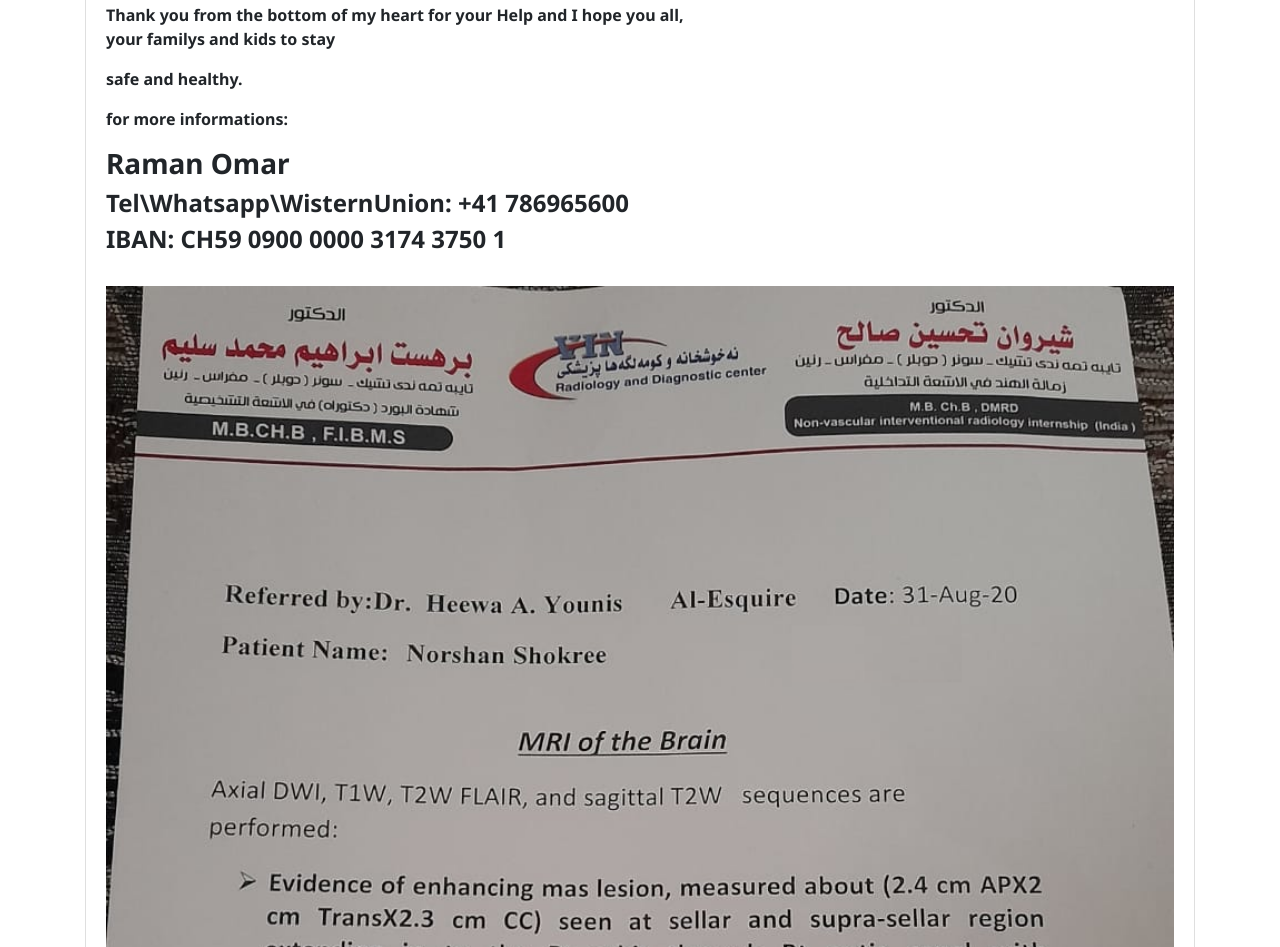
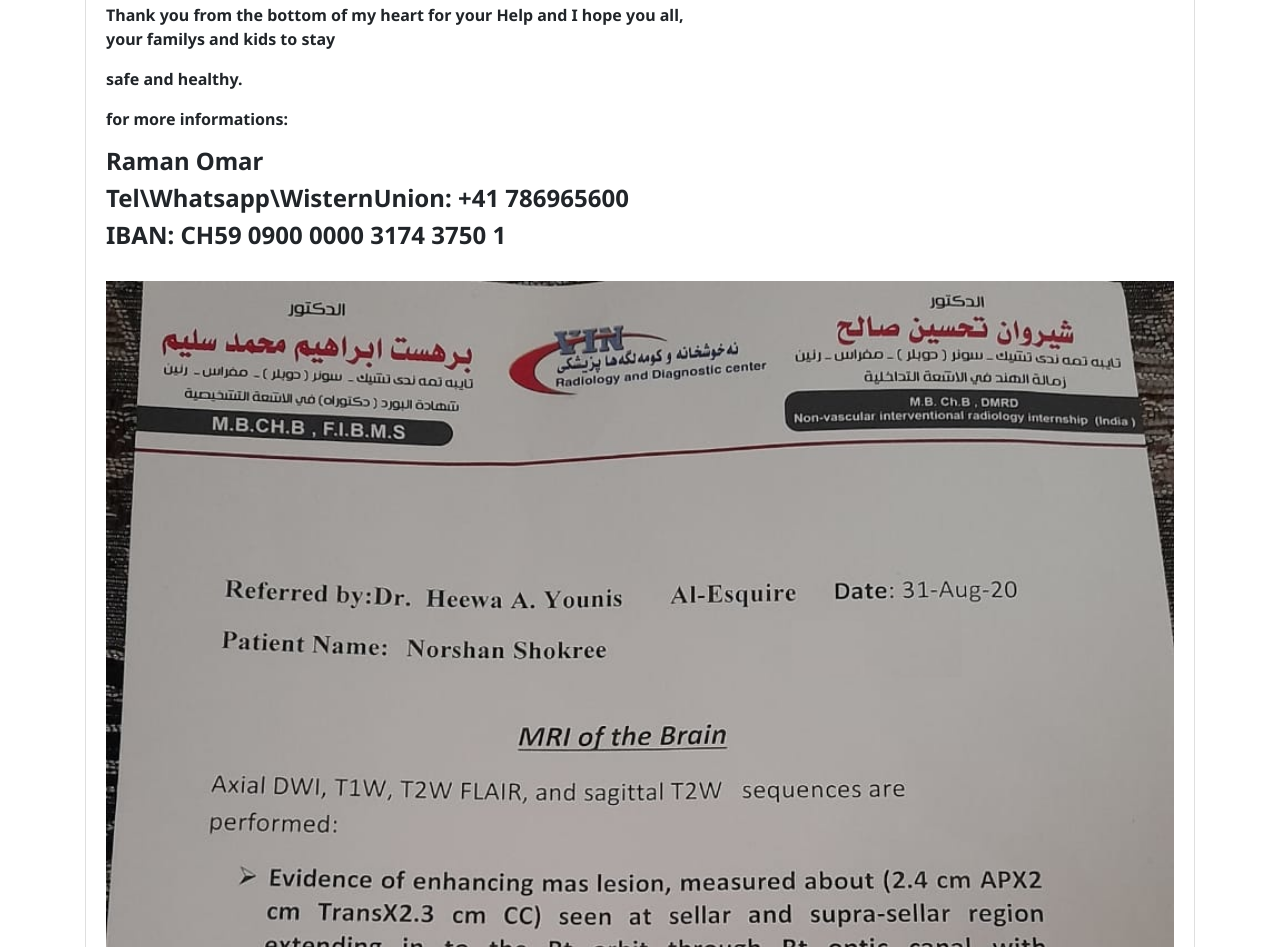
Before and after one commit to ramanomar/I-want-to-see-the-life-not-getting-blind, a plain HTML site: page index.html in a window 1280 px wide. Shown: the part 1235-2182 px from the top of the page. Drawn offline with nearby package versions, Linux system fonts and the light colour scheme.

Commit message:
changing the size of the text

```diff
--- a/index.html
+++ b/index.html
@@ -70,7 +70,7 @@
                             stay</p>
                         <p>safe and healthy.</p>
                         <p>for more informations:</p>
-                        <h3>Raman Omar</h3>
+                        <h4>Raman Omar</h4>
                         <h4>Tel\Whatsapp\WisternUnion: +41 786965600</h4>
                         <h4>IBAN: CH59 0900 0000 3174 3750 1</h4>
                     </div>
```
